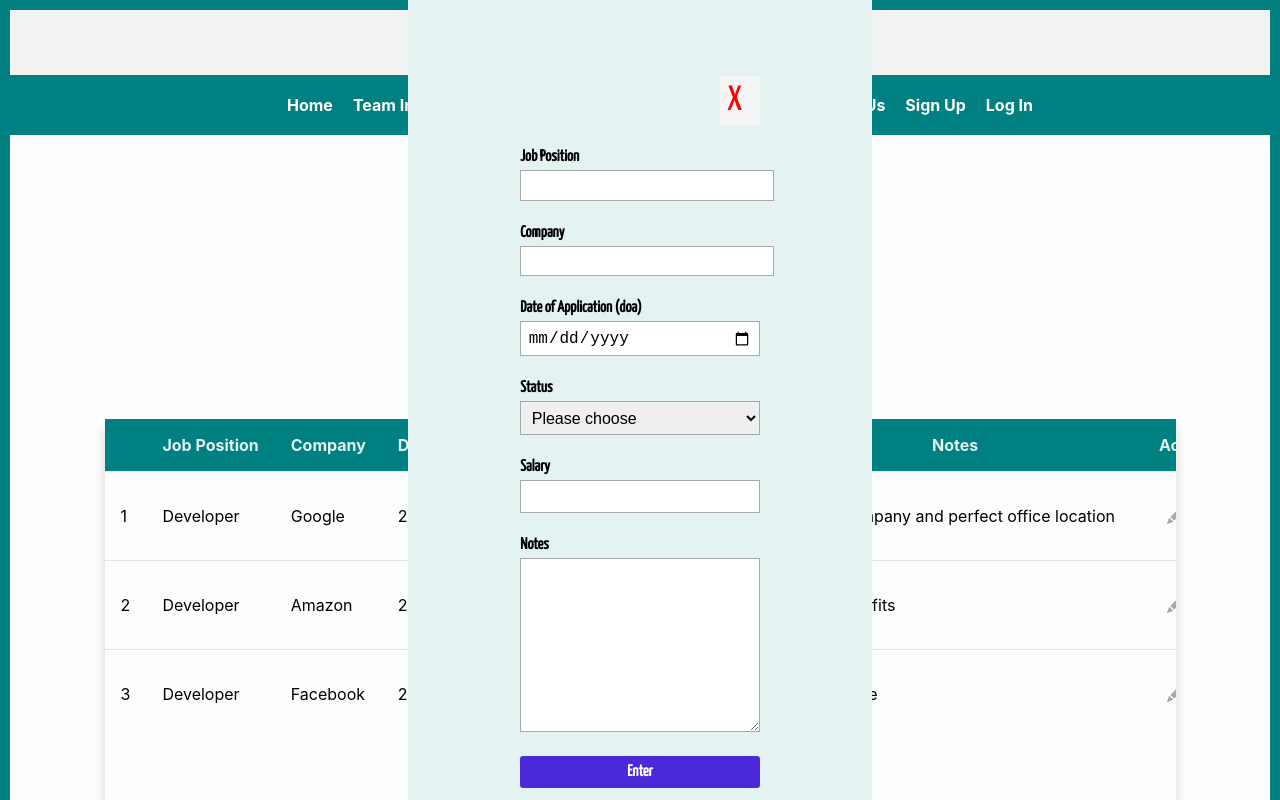
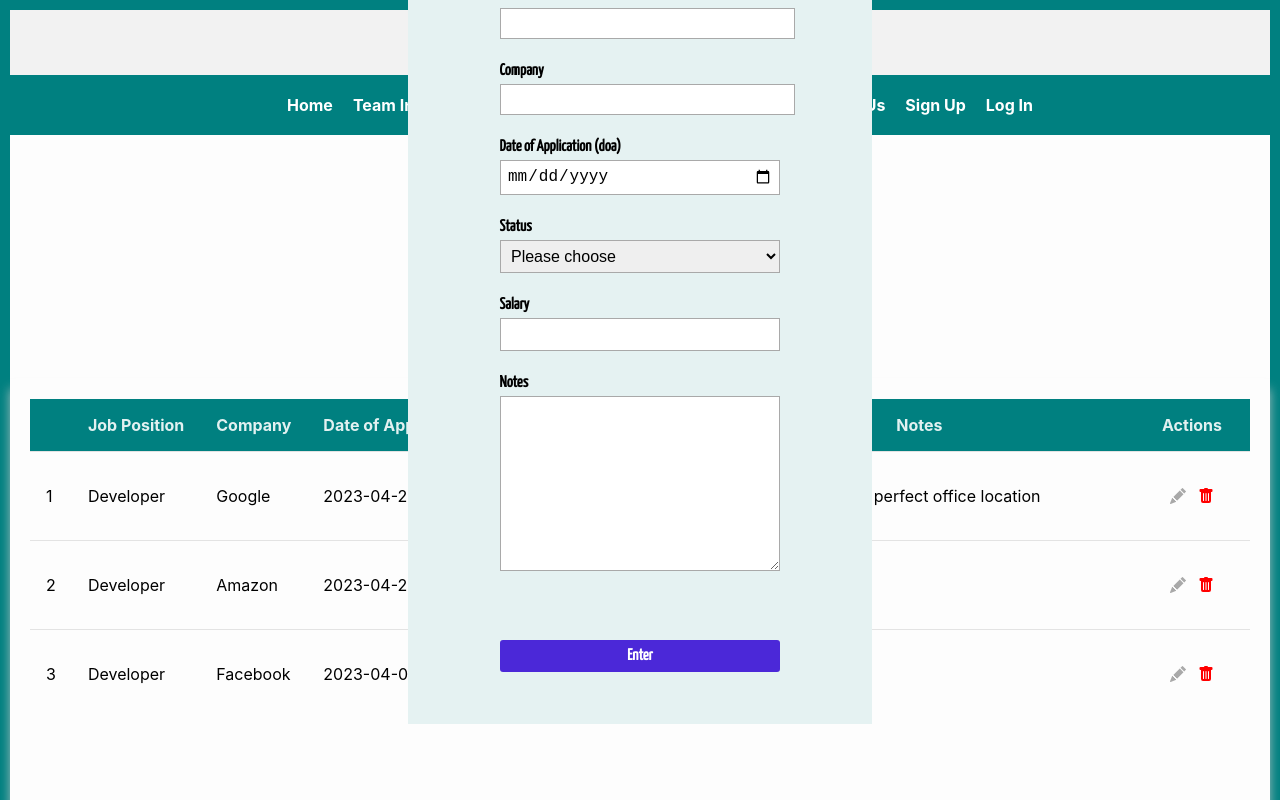
Before and after one commit to irina-sheveliova/CFG-Job-tracker, a React (Create React App) app in the folder client/: page /Applications in a window 1280 px wide. Both pictures are taken after a click on the button "Add a Job". Shown: the top 800 px of the page. Built offline with nearby package versions, Linux system fonts and the light colour scheme; a web font is replaced by a local one.

Commit message:
adjusted styling

```diff
--- a/client/src/components/JobApplications/JobsTable.css
+++ b/client/src/components/JobApplications/JobsTable.css
@@ -7,9 +7,10 @@
 .applications_table {
   display: block;
   width: 100em;
-  height: 400px;
-  table-layout: auto;
-  max-width: 85%;
+  height: 60vh;
+  padding: 20px;
+  table-layout: fixed;
+  /* max-width: 85%; */
   margin: 0 auto;
   border-collapse: collapse;
   box-shadow: 0px 10px 10px #cccccccb;
--- a/client/src/components/JobApplications/Modal.css
+++ b/client/src/components/JobApplications/Modal.css
@@ -1,6 +1,6 @@
 .m-container {
     width: 100%;
-    height: 100%;
+    height: 65%;
     display: flex;
     align-items: center;
     position: fixed;
@@ -8,19 +8,15 @@
     top: 0;
     left: 0;
     justify-content: center;
-    /* background-color: white; */
+
 
 }
 
 .modal {
-    border-radius: 4px;
+
     padding: 2rem;
     background-color: rgb(229, 242, 242);
     width: 25em;
-    -webkit-border-radius: 4px;
-    -moz-border-radius: 4px;
-    -ms-border-radius: 4px;
-    -o-border-radius: 4px;
 }
 
 /* Form styling */
@@ -28,11 +24,11 @@
 .close {
     /*position: fixed;
     */
-    margin-left: 200px;
+    margin-left: 250px;
     font-size: 35px;
     background-color: whitesmoke;
-    color: red;
-    padding: 7px;
+    color: blue;
+    padding: 8px;
 
 }
 
@@ -76,6 +72,7 @@ form {
 #notes {
     padding: 0.7rem;
     height: 150px;
+    margin-bottom: 45px;
 }
 
 .form-errors {
```
